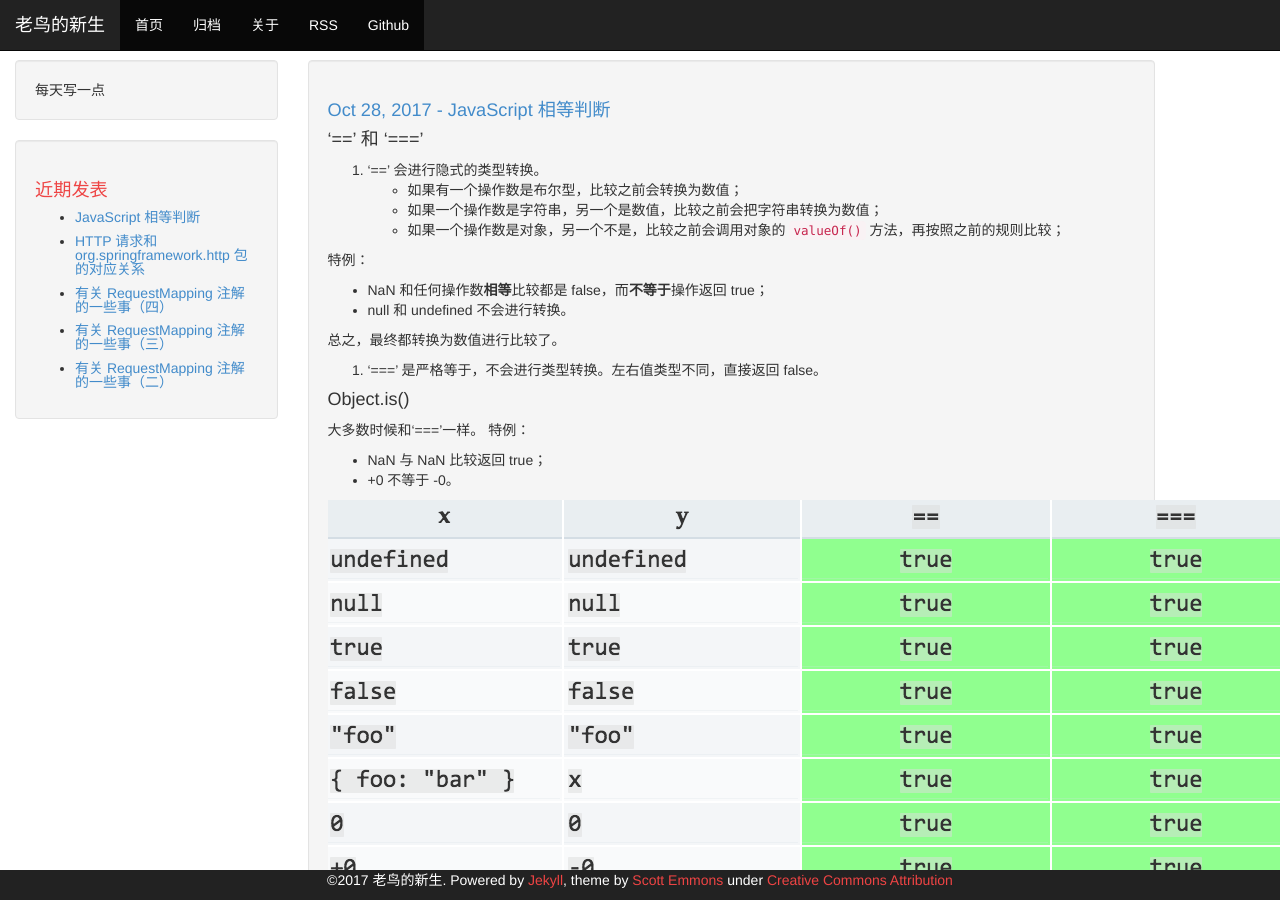
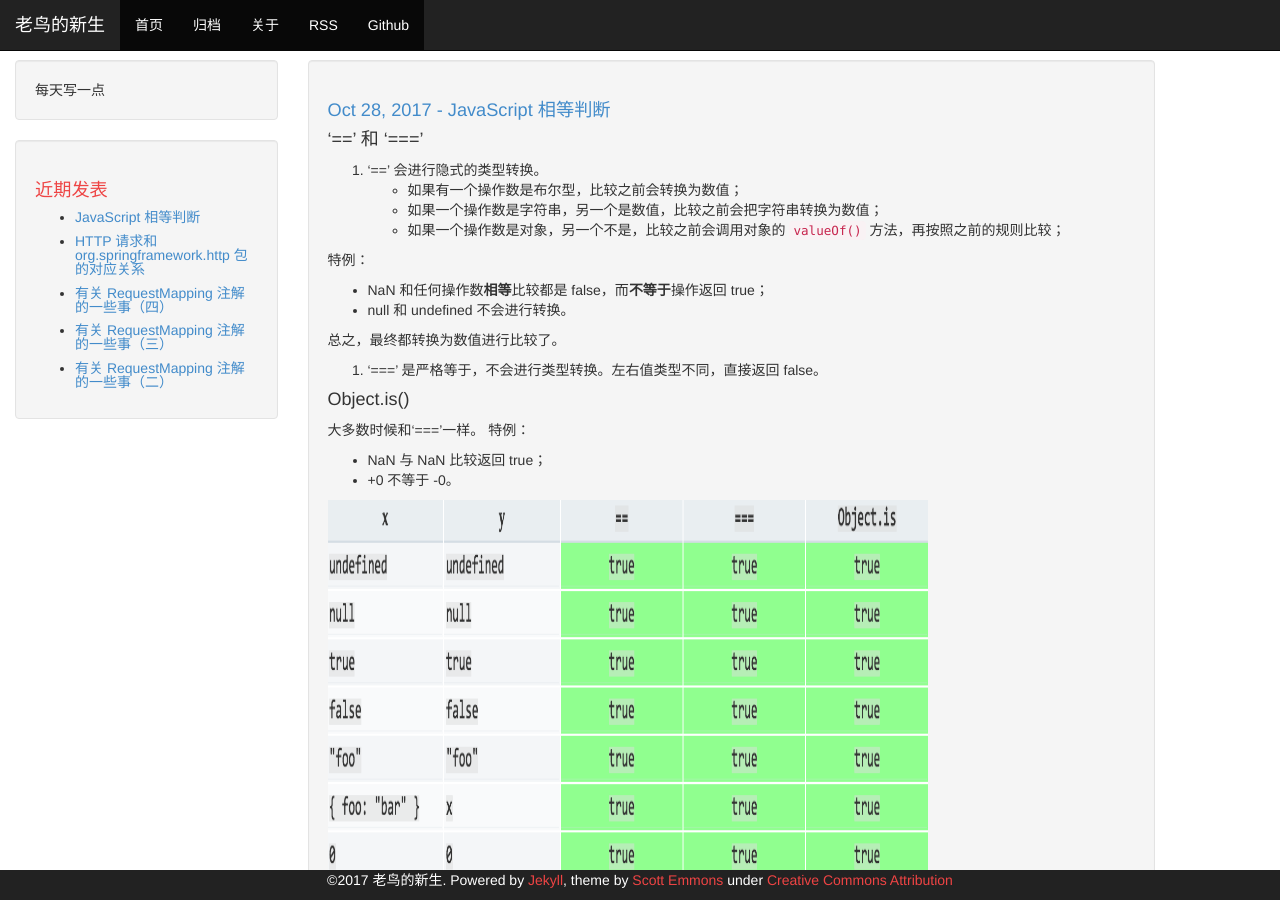
Before and after one commit to jyjsjd/jyjsjd.github.io, a Jekyll site: the page built from _posts/2017-10-28-js-equal.md, in a window 1280 px wide and 900 px high. Built offline with Jekyll 4.4.1, drawn with Linux system fonts in a browser that asks for light colours.

Commit message:
js equals

```diff
--- a/_posts/2017-10-28-js-equal.md
+++ b/_posts/2017-10-28-js-equal.md
@@ -28,5 +28,4 @@
 * NaN 与 NaN 比较返回 true；
 * +0 不等于 -0。
 
-![equals.png](/assets/img/equals.png)
-<img src="/assets/img/equals.png" width="400" height="800" alt="markdown logo"/>
+<img src="/assets/img/equals.png" width="600" height="1200" alt="markdown logo"/>
```
